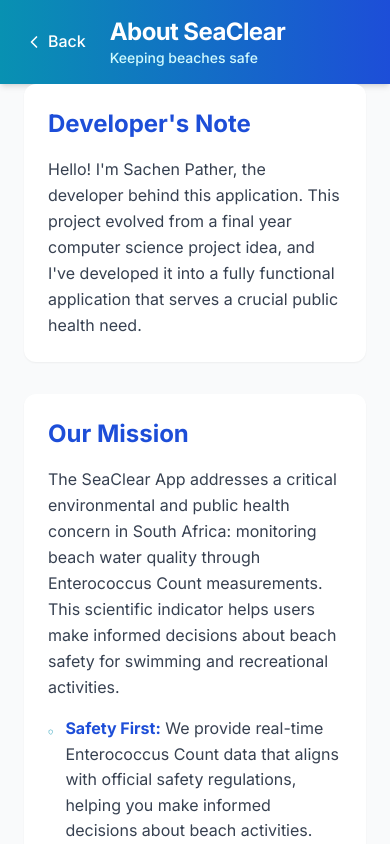
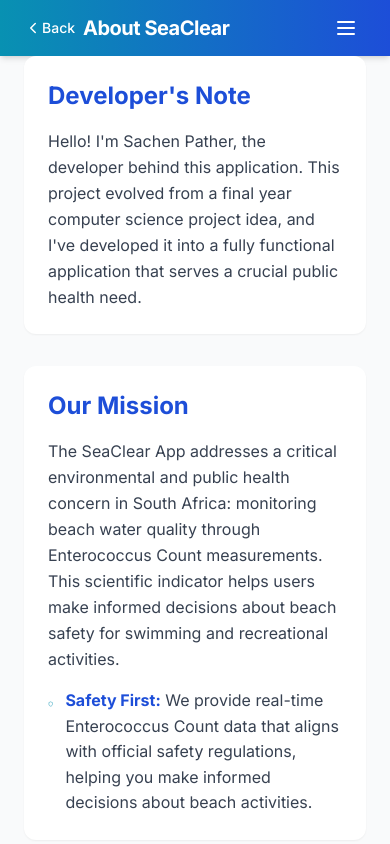
Before and after one commit to sachen-pather/water-quality-sa-2, a React (Vite) app: page /about in a window 390 px wide. Shown: the top 844 px of the page. Built offline with nearby package versions, Linux system fonts and the light colour scheme; no server answers.

Commit message:
better mobile header

```diff
--- a/src/components/Header.jsx
+++ b/src/components/Header.jsx
@@ -11,10 +11,10 @@
   backLink = "/",
 }) => {
   const [isAdmin, setIsAdmin] = useState(false);
+  const [isMobileMenuOpen, setIsMobileMenuOpen] = useState(false);
   const navigate = useNavigate();
 
   useEffect(() => {
-    // Check admin status when component mounts
     const adminStatus = localStorage.getItem("isAdmin") === "true";
     setIsAdmin(adminStatus);
   }, []);
@@ -27,63 +27,56 @@
 
   return (
     <header className="bg-gradient-to-r from-cyan-600 to-blue-700 shadow-md">
-      <div className="container mx-auto px-6">
-        <div className="flex justify-between items-center py-4">
+      <div className="container mx-auto px-4">
+        <div className="flex justify-between items-center h-14 md:h-16">
+          {/* Logo and Title Section */}
           <div className="flex items-center space-x-2">
             {showBackButton ? (
               <Link
                 to={backLink}
-                className="group flex items-center text-white hover:text-cyan-100 font-medium mr-4 transition-all duration-200"
+                className="group flex items-center text-white hover:text-cyan-100 font-medium transition-all duration-200"
               >
                 <ChevronLeft
-                  size={20}
-                  className="mr-1 transition-transform group-hover:-translate-x-1"
+                  size={18}
+                  className="transition-transform group-hover:-translate-x-1"
                 />
-                <span>Back</span>
+                <span className="text-sm">Back</span>
               </Link>
             ) : (
-              <Waves className="text-cyan-200 h-7 w-7 mr-2" />
+              <Waves className="text-cyan-200 h-6 w-6 md:h-7 md:w-7" />
             )}
 
             <Link to="/" className="group">
-              <div className="flex flex-col">
-                <h3 className="text-2xl font-bold text-white tracking-tight group-hover:text-cyan-100 transition-colors">
+              <h3 className="text-xl md:text-2xl font-bold text-white tracking-tight group-hover:text-cyan-100 transition-colors">
                 {title}
               </h3>
-                <p className="text-cyan-100 text-sm font-medium">
-                  Keeping beaches safe
-                </p>
-              </div>
             </Link>
           </div>
 
-          {!showBackButton && (
+          {/* Desktop Navigation */}
           <nav className="hidden md:flex items-center space-x-8">
             <Link
               to="/about"
-                className="text-white hover:text-cyan-100 font-medium transition-colors relative group"
+              className="text-white hover:text-cyan-100 font-medium transition-colors"
             >
               About
-                <span className="absolute bottom-0 left-0 w-0 h-0.5 bg-cyan-200 transition-all duration-300 group-hover:w-full"></span>
             </Link>
             <Link
               to="/education"
-                className="text-white hover:text-cyan-100 font-medium transition-colors relative group"
+              className="text-white hover:text-cyan-100 font-medium transition-colors"
             >
               Learn More
-                <span className="absolute bottom-0 left-0 w-0 h-0.5 bg-cyan-200 transition-all duration-300 group-hover:w-full"></span>
             </Link>
             <Link
               to="/community"
-                className="text-white hover:text-cyan-100 font-medium transition-colors relative group"
+              className="text-white hover:text-cyan-100 font-medium transition-colors"
             >
               Community
-                <span className="absolute bottom-0 left-0 w-0 h-0.5 bg-cyan-200 transition-all duration-300 group-hover:w-full"></span>
             </Link>
             {isAdmin ? (
               <button
                 onClick={handleLogout}
-                  className="bg-white text-blue-700 px-5 py-2 rounded-full hover:bg-cyan-50 transition-colors font-medium shadow-sm hover:shadow-md flex items-center gap-2"
+                className="bg-white text-blue-700 px-4 py-1.5 rounded-full hover:bg-cyan-50 transition-colors font-medium shadow-sm flex items-center gap-2"
               >
                 <LogOut size={16} />
                 Logout
@@ -91,56 +84,80 @@
             ) : (
               <Link
                 to="/login"
-                  className="bg-white text-blue-700 px-5 py-2 rounded-full hover:bg-cyan-50 transition-colors font-medium shadow-sm hover:shadow-md"
+                className="bg-white text-blue-700 px-4 py-1.5 rounded-full hover:bg-cyan-50 transition-colors font-medium shadow-sm"
               >
                 Admin Login
               </Link>
             )}
           </nav>
+
+          {/* Mobile Menu Button */}
+          <button
+            onClick={() => setIsMobileMenuOpen(!isMobileMenuOpen)}
+            className="md:hidden text-white p-2"
+          >
+            <svg
+              className="w-6 h-6"
+              fill="none"
+              stroke="currentColor"
+              viewBox="0 0 24 24"
+            >
+              {isMobileMenuOpen ? (
+                <path
+                  strokeLinecap="round"
+                  strokeLinejoin="round"
+                  strokeWidth={2}
+                  d="M6 18L18 6M6 6l12 12"
+                />
+              ) : (
+                <path
+                  strokeLinecap="round"
+                  strokeLinejoin="round"
+                  strokeWidth={2}
+                  d="M4 6h16M4 12h16M4 18h16"
+                />
               )}
+            </svg>
+          </button>
+        </div>
 
-          {/* Mobile menu button - only shown on smaller screens */}
-          <div className="md:hidden flex items-center">
-            {!showBackButton && (
-              <div className="md:hidden flex justify-center pb-3 space-x-6">
+        {/* Mobile Navigation Menu */}
+        {isMobileMenuOpen && (
+          <div className="md:hidden py-2 space-y-1">
             <Link
               to="/about"
-                  className="text-white hover:text-cyan-100 font-medium text-sm"
+              className="block text-white hover:bg-blue-600 px-3 py-2 rounded-md text-sm"
             >
               About
             </Link>
             <Link
               to="/education"
-                  className="text-white hover:text-cyan-100 font-medium text-sm"
+              className="block text-white hover:bg-blue-600 px-3 py-2 rounded-md text-sm"
             >
               Learn More
             </Link>
             <Link
               to="/community"
-                  className="text-white hover:text-cyan-100 font-medium text-sm"
+              className="block text-white hover:bg-blue-600 px-3 py-2 rounded-md text-sm"
             >
               Community
             </Link>
-              </div>
+            {isAdmin ? (
+              <button
+                onClick={handleLogout}
+                className="w-full text-left text-white hover:bg-blue-600 px-3 py-2 rounded-md text-sm flex items-center gap-2"
+              >
+                <LogOut size={16} />
+                Logout
+              </button>
+            ) : (
+              <Link
+                to="/login"
+                className="block text-white hover:bg-blue-600 px-3 py-2 rounded-md text-sm"
+              >
+                Admin Login
+              </Link>
             )}
-          </div>
-        </div>
-
-        {/* Mobile navigation - only shown on smaller screens */}
-        {!showBackButton && (
-          <div className="md:hidden flex justify-center pb-3 space-x-6">
-            <Link
-              to="/education"
-              className="text-white hover:text-cyan-100 font-medium text-sm"
-            >
-              Learn More
-            </Link>
-            <Link
-              to="/community"
-              className="text-white hover:text-cyan-100 font-medium text-sm"
-            >
-              Community
-            </Link>
           </div>
         )}
       </div>
```
Lines whose indentation alone changed are shown as unchanged.
